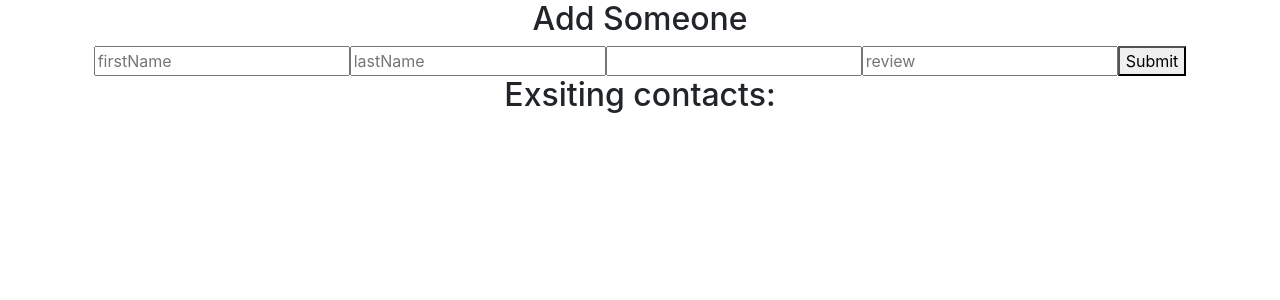
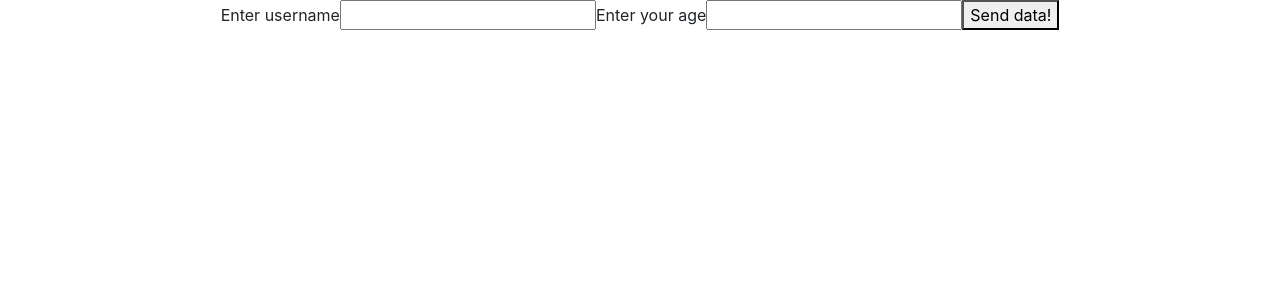
Before and after one commit to sabrina2712/food-review-app, a React (Create React App) app: page / in a window 1280 px wide. Shown: the top 300 px of the page. Built offline with nearby package versions, Linux system fonts and the light colour scheme.

Commit message:
added two form fields

```diff
--- a/src/App.js
+++ b/src/App.js
@@ -2,13 +2,14 @@ import React from 'react';
 import logo from './logo.svg';
 import './App.css';
 import MyFoodReview from "./components/main"
+import MyForm from "./components/form"
 
 
 function App(){
 
   return (
     <div className="App">
-      <MyFoodReview />
+      <MyForm />
     </div>
   );
 
--- /dev/null
+++ b/src/components/form.js
@@ -0,0 +1,61 @@
+
+import React from 'react';
+
+class MyForm extends React.Component {
+    constructor() {
+      super();
+      this.state ={
+          inputParsers : [],
+          data: {
+              name: "",
+              age :""
+          }
+        }
+    }
+
+    onInputchange=(event)=> {
+        let data = this.state.data
+        this.setState({
+          data: event.target.value
+        });
+    }
+    handleSubmit=(event)=> {
+        event.preventDefault();
+            let data = this.state.data
+            console.log(data);
+            let inputParsers = this.state.inputParsers
+        this.setState({
+            data: Object.assign({},{data}),
+            inputParsers: inputParsers.push(data)
+        });
+    }
+
+    render() {
+      return (<>
+        <form onSubmit={this.handleSubmit}>
+            <label htmlFor="name">Enter username</label>
+            <input  name="name"
+                onChange={(event)=>this.onInputchange(event)}/>
+            <label htmlFor="age">Enter your age</label>
+            <input name="age"
+                onChange={(event)=>this.onInputchange(event)} />
+            <button>Send data!</button>
+        </form>
+            <div>{this.state.inputParsers}</div>
+         </>
+        );
+    }
+  }
+
+  export  default MyForm;
+
+  /*    const {data } = this.state;
+       console.log(event)
+            this.setState(prevState => {
+                let data = Object.assign({}, prevState.data);
+                data.name = 'someothername';
+                data.age = 50;
+                return { data };
+                })
+            console.log( this.state.inputParsers.push(data))
+            */
--- a/src/components/main.js
+++ b/src/components/main.js
@@ -10,13 +10,10 @@ import horse from "./images/horse-4.jpg"
 import lama from "./images/lama- 6.jpg"
 import lemur from "./images/lemur-7.jpg"
 
-
-
-
-        let people= []
-
 class MyFoodReview extends React.Component{
-          state = {
+    constructor(props){
+      super(props)
+      this.state = {
             people: [],
             person:{
               firstName: '',
@@ -27,11 +24,10 @@ class MyFoodReview extends React.Component{
             showName: false,
           }
 
+        }
 
+          handleInput=(e, element) =>{
 
-          handleInput(e, element) {
-
-              console.log(element)
               const {person}=   this.state
 
               person[element]= e.target.value
@@ -41,28 +37,24 @@ class MyFoodReview extends React.Component{
           }
 
 
-          handleSubmit(e) {
-            e.preventDefault();
-            const {people, person} = this.state
-           this.setState({
-             people: people.push(person)
-           })
+          handleSubmit =(e)=> {
+
+            alert("You are submitting " + this.state.person);
+              e.preventDefault();
           }
 
 
           render() {
-
-
-            const { firstName, lastName, restaurant, review } = this.state.person;
+                  const { people, firstName, lastName, restaurant, review } = this.state.person;
             return (
               <div>
                 <h2>Add Someone</h2>
-                <form onSubmit={this.handleSubmit}>
+                <form onSubmit={()=>this.handleSubmit}>
                   <input type="text" value={firstName} onChange={e => this.handleInput(e, 'firstName')} placeholder="firstName" />
                   <input type="text" value={lastName} onChange={e => this.handleInput(e, 'lastName')} placeholder="lastName" />
                   <input type="text" value={restaurant} onChange={e => this.handleInput(e, 'restaurant')} placeholder="restaurant" />
                   <input type="text" value={review} onChange={e => this.handleInput(e, 'review')} placeholder="review" />
-                  <button type="submit">Submit</button>
+                  <input type="submit" value="Submit" />
                 </form>
                 <h2>Exsiting contacts:</h2>
 
```
